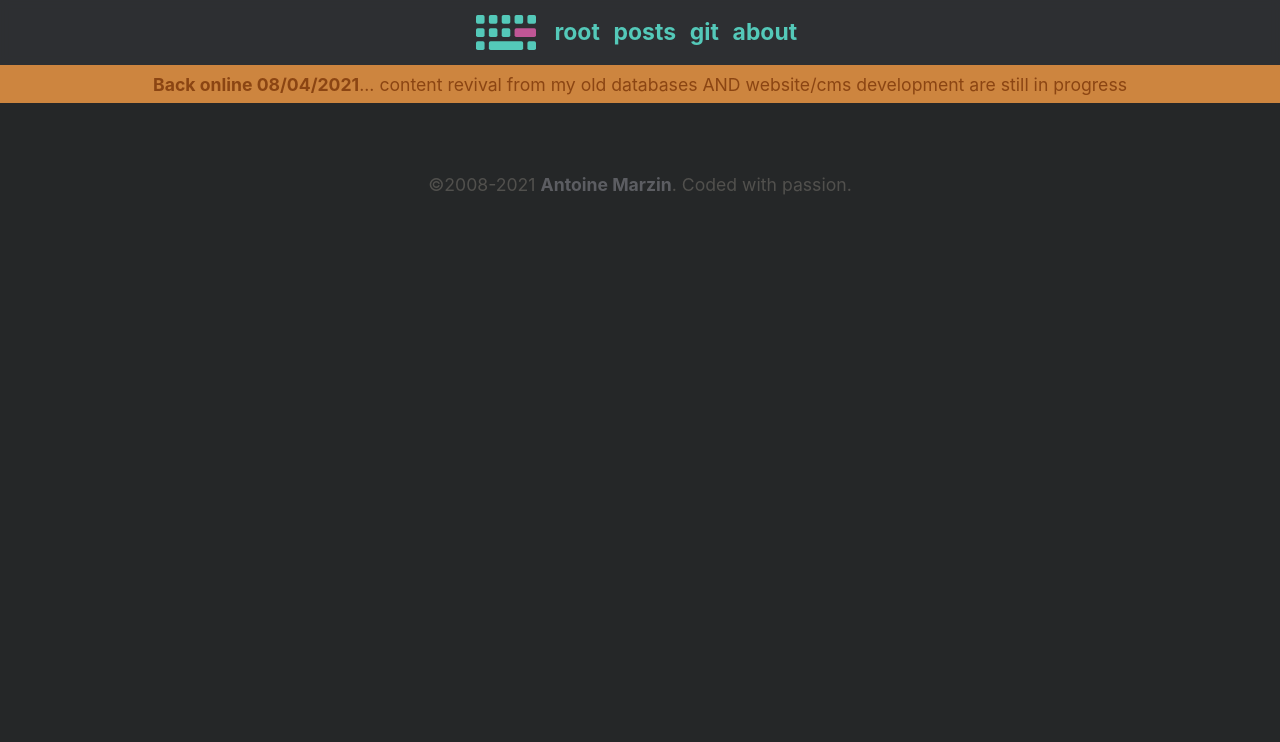
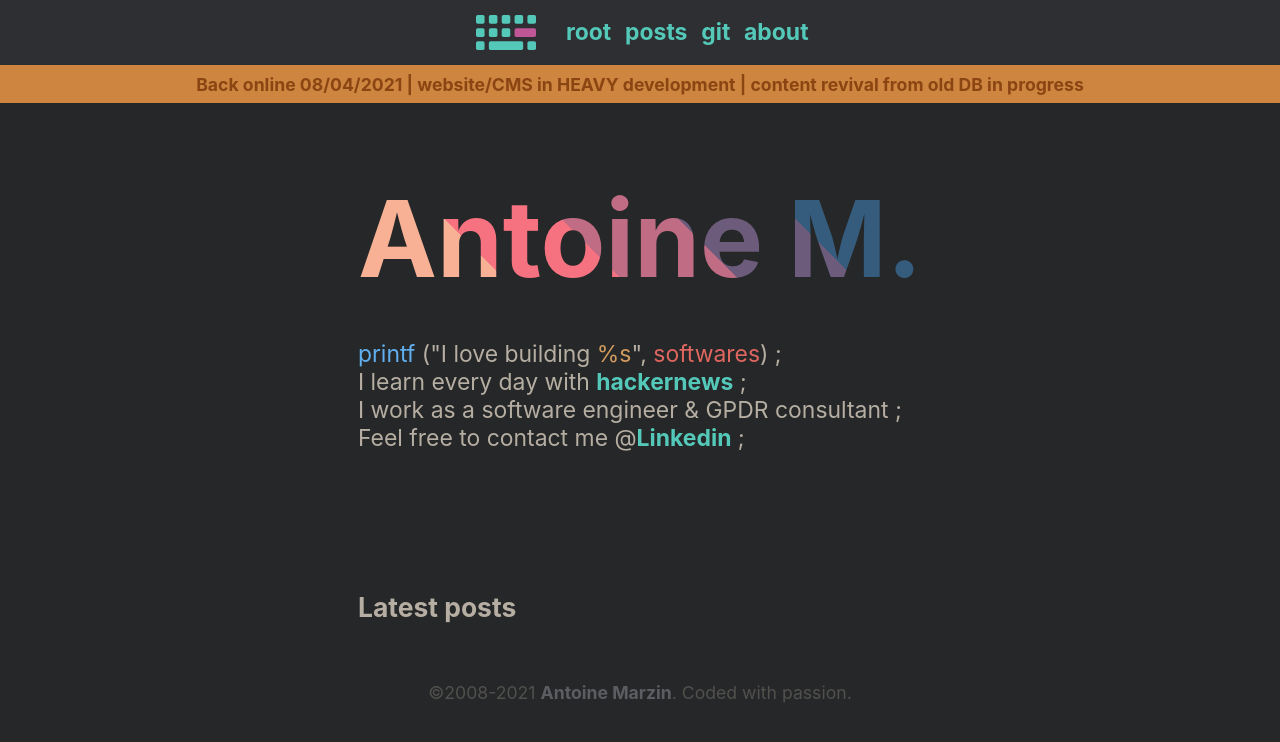
Before and after one commit to hotrooibos/mdCMS, a Python web app: template mdcms/templates/pages/index.j2 in a window 1280 px wide. Shown: the top 742 px of the page. Run offline with Jinja, Linux system fonts and the light colour scheme; the template is opened without the code that fills it, so the values that code supplies are empty.

Commit message:
design, new index

```diff
--- a/mdcms/static/script.js
+++ b/mdcms/static/script.js
@@ -86,9 +86,7 @@ form.addEventListener('submit', function (e) {
     // Save  current comment flow
     const currcom = comflow.innerHTML;
 
-    // CALL CAPTCHA
-    // Create new ajax request
-    // TODO
+    // TODO CALL CAPTCHA
 
     // SEND COMMENT
     // Create new ajax request
--- a/mdcms/static/style.css
+++ b/mdcms/static/style.css
@@ -115,8 +115,6 @@ HEADER
     backdrop-filter: blur(4px);
     font-size: 1.3em;
 }
-    #content
-
     #logo {
         padding: .5em;
     }
@@ -158,6 +156,49 @@ CONTENT
     min-width: 30em;
     margin-top: 2em;
 }
+    /* #title {
+        font-size: 4em;
+    } */
+    #title {
+        margin: .3em 0;
+        font-size: 6em;
+        text-align: center;
+        background-color: #F67280;
+        background-image: linear-gradient(45deg,
+                                        #F8B195 0 25%,
+                                        #F67280 25% 41.666%,
+                                        #C06C84 41.666% 58.333%,
+                                        #6C5B7B 58.333% 75%,
+                                        #355C7D 75% 100%);
+        background-size: 100%;
+        background-repeat: repeat;
+        background-clip: text;
+        -webkit-background-clip: text;
+        -moz-background-clip: text;
+        -webkit-text-fill-color: transparent;
+        -moz-text-fill-color: transparent;
+        animation: text_anim 2s ease forwards;
+    }
+    @keyframes text_anim {
+        0% {
+            background-size: 500%;
+        }
+        30% {
+            background-size: 200%;
+        }
+        100% {
+            background-size: 100%;
+        }
+    }
+    span.blue { color:#61afee; }
+    span.orange { color:#d19a5e; }
+    span.red { color:#e06660; }
+
+    #presentation {
+        margin: 0 0 5em 0;
+        font-size: 1.3em;
+    }
+
 
     #content .postitle {
         margin: 0;
@@ -187,7 +228,10 @@ CONTENT
         border-radius: .5em;
         background-image: linear-gradient(#252728, #252728, #212324);
         /* box-shadow: 0px 2px 5px #191c22; */
+        max-height: 25em;
+        overflow: hidden;
     }
+
 
     #comments {
         width: 100%;
--- a/mdcms/templates/layouts/partials/_header.j2
+++ b/mdcms/templates/layouts/partials/_header.j2
@@ -9,4 +9,4 @@
         </ul>
     </div>
 </div>
-<div id="wip"><strong>Back online 08/04/2021</strong>... content revival from my old databases AND website/cms development are still in progress</div>
+<div id="wip"><strong>Back online 08/04/2021 | website/CMS in HEAVY development | content revival from old DB in progress</strong></div>
--- a/mdcms/templates/pages/about.j2
+++ b/mdcms/templates/pages/about.j2
@@ -4,6 +4,7 @@
 			<div id="photo"><img src="static/antoine.jpg"></div>
 			<p>Hello, my name is Antoine, I live in France and two of the main things I love in this lower world are programming languages and christian hack-and-slash trading.</p>
 			<p>I hope I'll ever have enough time for doing both.</p>
+			<p>I'm a full stack developer. I used several languages and am now focused on Python and Javascript. I'm may take a look at Golang anytime soon.</p>
 			<p>Feel free to contact me @<a href="https://www.linkedin.com/in/marzin/">Linkedin</a>.</p>
 			<p>This website is a self-made simple Markdown Python CMS running alongside <a href="https://flask.palletsprojects.com">Flask</a> framework. The source code can be downloaded on my <a href="https://github.com/hotrooibos/mdCMS">github repo</a>.</p>
 			<p>Hosted in France by OVH.</p>
--- a/mdcms/templates/pages/index.j2
+++ b/mdcms/templates/pages/index.j2
@@ -1,10 +1,19 @@
 {% extends 'layouts/default.j2' %}
 {% block content %}
+	<h1 id="title">Antoine M.</h1>
+	<ul id="presentation">
+		<li><span class="blue">printf</span> ("I love building <span class="orange">%s</span>", <span class="red">softwares</span>) ;</li>
+		<li>I learn every day with <a href="https://news.ycombinator.com">hackernews</a> ;</li>
+		<li>I work as a software engineer & GPDR consultant ;</li>
+		<li>Feel free to contact me @<a href="https://www.linkedin.com/in/marzin/">Linkedin</a> ;</li>
+	</ul>
+	<hr>
+	<h2>Latest posts</h2>
+	<ul>
 	{% for pid in posts %}
-	<div class='post'>
-		<h1 class="postitle"><a href="{{ url_for('post', url=posts[pid].url) }}">{{ posts[pid].title }}</a></h1>
-		{{ posts[pid].content|safe }}
-		<p class="datestamp">Le <span class="date">{{ posts[pid].datecr }}</span></p>
-	</div>
+	{% if loop.index < 6 %}
+	<li><a href="{{ url_for('post', url=posts[pid].url) }}">{{ posts[pid].title }}</a> . <span class="date">{{ posts[pid].datecr }}</span></li>
+	{% endif %}
 	{% endfor %}
+	</ul>
 {% endblock %}
```
Also changed, not shown: mdcms/md.py (+6 -10 lines), mdcms/mdcms.py (+8 -5 lines), mdcms/templates/layouts/partials/_comments.j2 (+3 -7 lines), mdcms/templates/pages/fullposts.j2 (added, +10 -0 lines).
